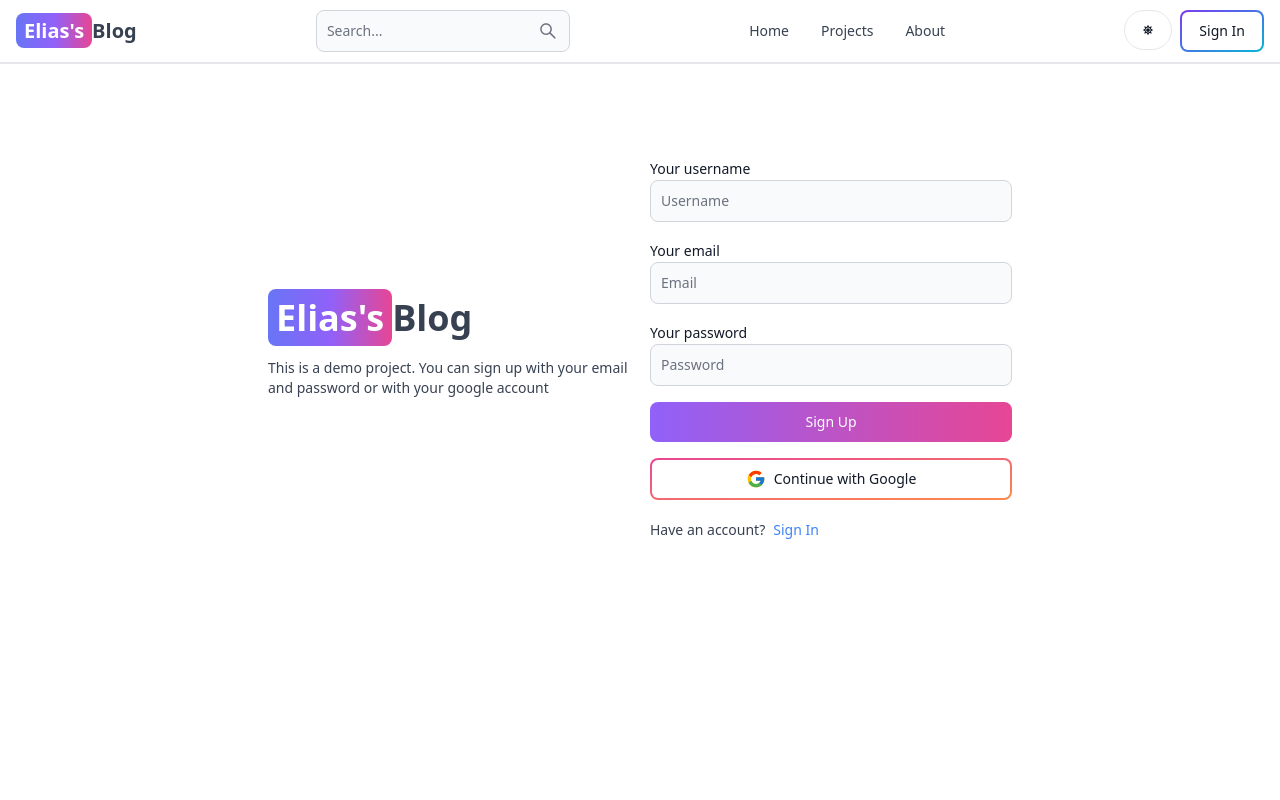
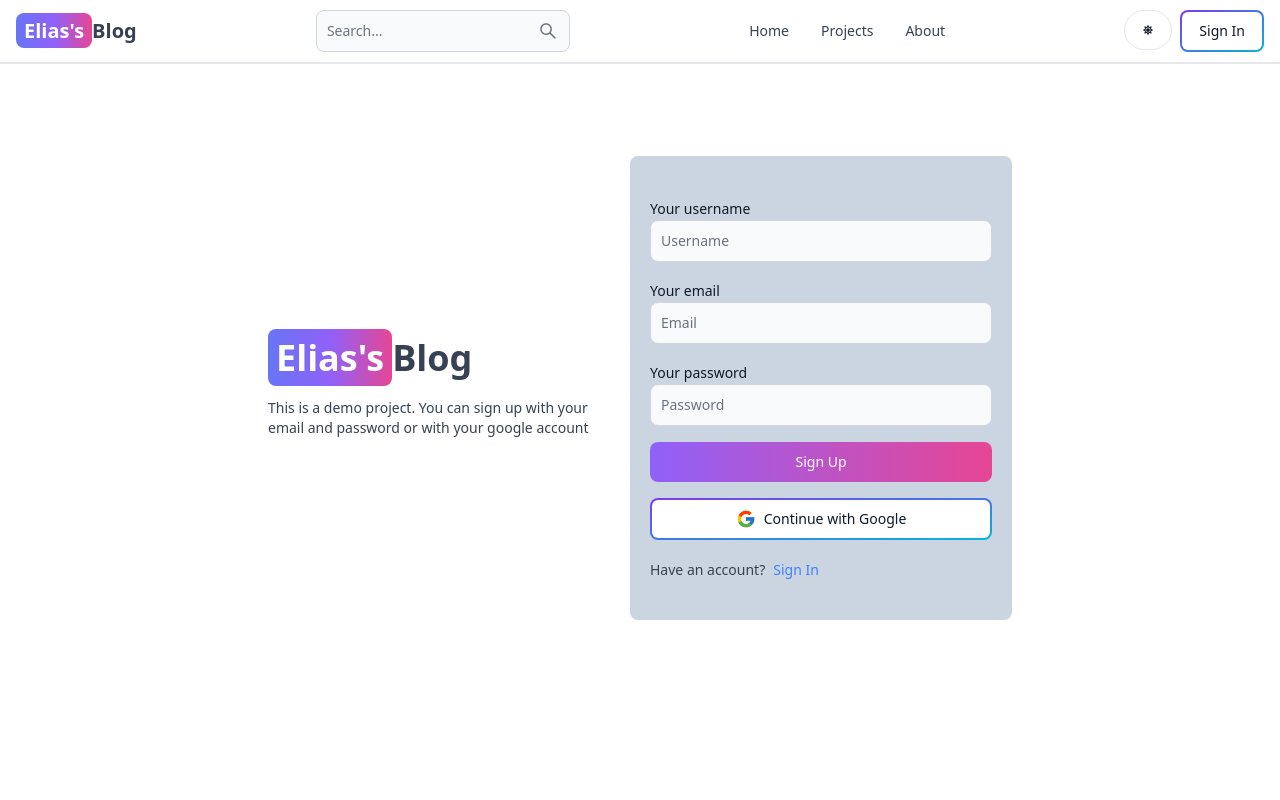
Before and after one commit to eliasdewa14/Blog-Mern, a React (Vite) app in the folder client/: page /sign-up in a window 1280 px wide. Shown: the top 800 px of the page. Built offline with nearby package versions, Linux system fonts and the light colour scheme; no server answers.

Commit message:
make a dashboard private and some change on sign pages

```diff
--- a/client/src/App.jsx
+++ b/client/src/App.jsx
@@ -7,6 +7,7 @@ import SignUp from "./pages/SignUp";
 import Dashboard from "./pages/Dashboard";
 import Header from "./components/Header";
 import FooterCom from "./components/Footer";
+import PrivateRoute from "./components/PrivateRoute";
 
 export default function App() {
   return (
@@ -18,7 +19,9 @@ export default function App() {
         <Route path="/about" element={<About/>} />
         <Route path="/sign-in" element={<SignIn />} />
         <Route path="/sign-up" element={<SignUp />} />
-        <Route path="/dashboard" element={<Dashboard />} />
+        <Route element={<PrivateRoute />}>
+          <Route path="/dashboard" element={<Dashboard />} />
+        </Route>
       </Routes>
       <FooterCom />
     </BrowserRouter>
--- a/client/src/components/OAuth.jsx
+++ b/client/src/components/OAuth.jsx
@@ -42,7 +42,7 @@ export default function OAuth() {
     }
   };
   return (
-    <Button gradientDuoTone='pinkToOrange' outline onClick={handleGoogleClick}>
+    <Button gradientDuoTone='purpleToBlue' outline onClick={handleGoogleClick}>
       <FcGoogle color='blue' className="w-5 h-5 mr-2"/>
       Continue with Google
     </Button>
--- /dev/null
+++ b/client/src/components/PrivateRoute.jsx
@@ -0,0 +1,7 @@
+import { useSelector } from "react-redux";
+import { Navigate, Outlet } from "react-router-dom";
+
+export default function PrivateRoute() {
+  const {currentUser} = useSelector(state => state.user);
+  return currentUser ? <Outlet /> : <Navigate to='/sign-in' />;
+}
--- a/client/src/pages/SignIn.jsx
+++ b/client/src/pages/SignIn.jsx
@@ -62,7 +62,7 @@ export default function SignIn() {
           <p className="text-sm mt-5">This is a demo project. You can sign in with your email and password or with your google account</p>
         </div>
         {/* Right side */}
-        <div className="flex-1">
+        <div className="flex-1 py-10 px-5 rounded-lg bg-slate-300 dark:bg-[#121212]">
           <form className="flex flex-col gap-4" onSubmit={handleSubmit}>
             <div>
               <Label value="Your email" />
--- a/client/src/pages/SignUp.jsx
+++ b/client/src/pages/SignUp.jsx
@@ -61,7 +61,7 @@ export default function SignUp() {
           <p className="text-sm mt-5">This is a demo project. You can sign up with your email and password or with your google account</p>
         </div>
         {/* Right side */}
-        <div className="flex-1">
+        <div className="flex-1 py-10 px-5 rounded-lg bg-slate-300 dark:bg-[#121212]">
           <form className="flex flex-col gap-4" onSubmit={handleSubmit}>
             <div>
               <Label value="Your username" />
```
